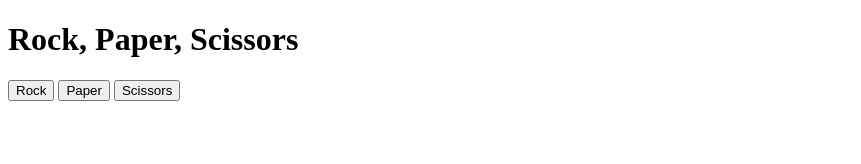
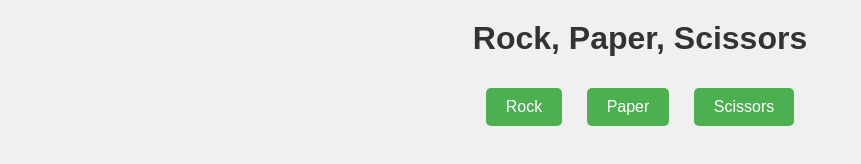
Before and after one commit to piyushgajbhiye05/LocalRepo, a plain HTML site: page index.html in a window 1280 px wide. Shown: the whole page, without its empty margins (0-861 px from the left). Drawn offline with Linux system fonts and the light colour scheme.

Commit message:
Added Project Sucessfully

```diff
--- a/style.css
+++ b/style.css
@@ -1,3 +1,37 @@
-p {
-    color: red;
+/* Basic styling for the game */
+body {
+    font-family: Arial, sans-serif;
+    text-align: center;
+    background-color: #f0f0f0;
+    color: #333;
 }
+
+h1 {
+    margin-top: 20px;
+}
+
+.choices {
+    margin: 20px;
+}
+
+button {
+    font-size: 16px;
+    padding: 10px 20px;
+    margin: 10px;
+    cursor: pointer;
+    border: none;
+    border-radius: 5px;
+    background-color: #4CAF50;
+    color: white;
+    transition: background-color 0.3s;
+}
+
+button:hover {
+    background-color: #45a049;
+}
+
+.display {
+    font-size: 18px;
+    margin-top: 10px;
+    font-weight: bold;
+}
```
